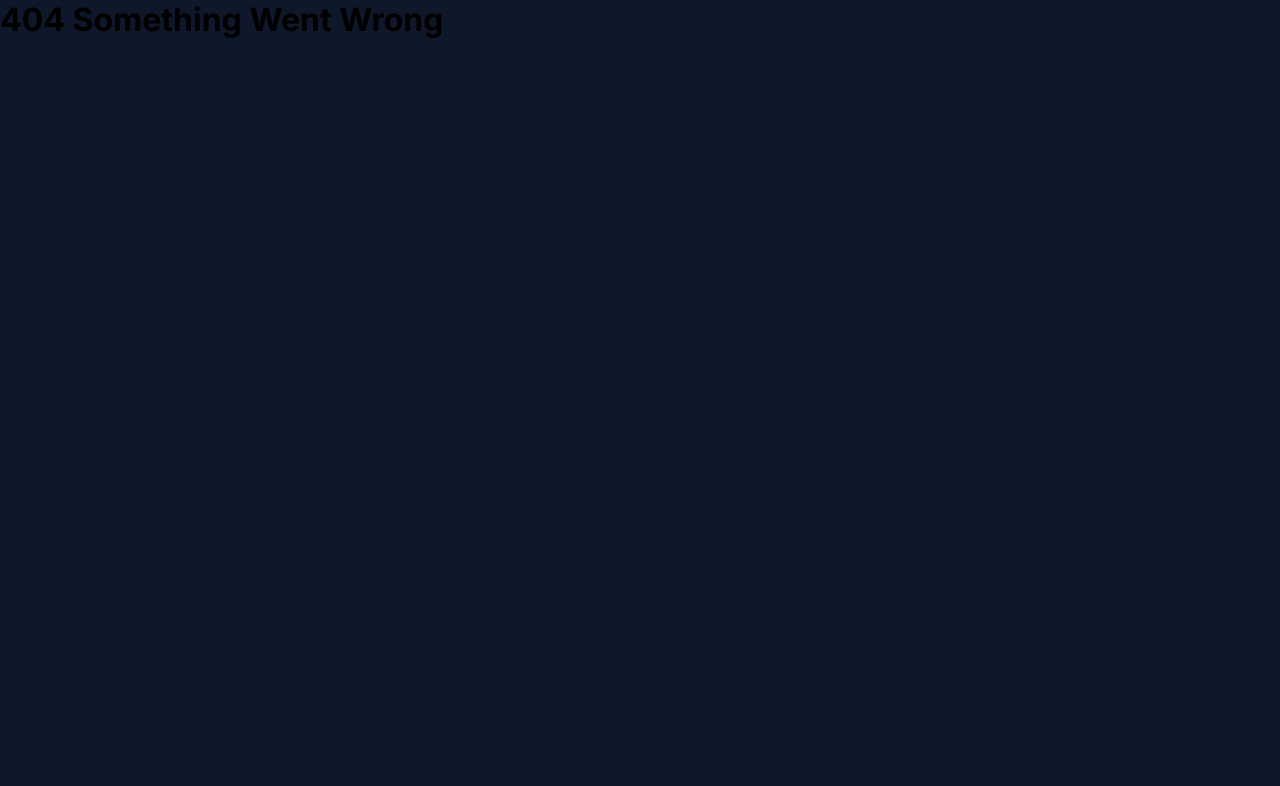
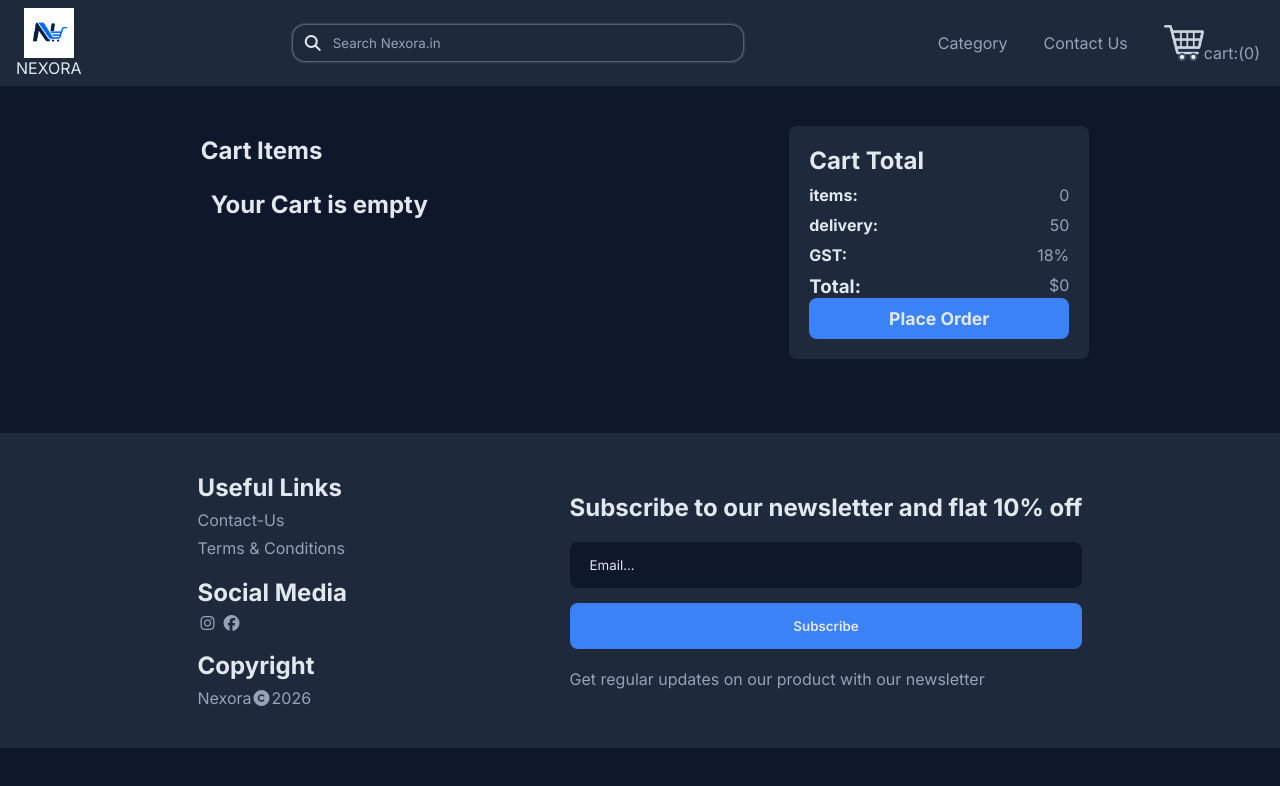
Before and after one commit to karanhub003/E-commerce-website, a React (Vite) app: page /cart in a window 1280 px wide. Before the commit this address had no page. Shown: the top 786 px of the page. Built offline with nearby package versions, Linux system fonts and the light colour scheme.

Commit message:
Cart page done and styling and functionality also done, made a Context API for cart also

```diff
--- a/src/components/AddToCartBtn.jsx
+++ b/src/components/AddToCartBtn.jsx
@@ -1,9 +1,12 @@
 import React from 'react'
 import './AddToCartBtn.css'
-export default function AddToCartBtn() {
+
+export default function AddToCartBtn({handleAddToCart}) {
+
+
   return (
     <div className='addToCartBtn'>
-            <button className='ToCartBtn'>Add To Cart</button>
+            <button className='ToCartBtn' onClick={handleAddToCart}>Add To Cart</button>
         </div>
   )
 }
--- a/src/components/Footer.css
+++ b/src/components/Footer.css
@@ -19,7 +19,7 @@
 h2 {
   color: var(--text-main);
 }
-p {
+.leftSide p,.rightSide p {
   color: var(--text-secondary);
 }
 .leftVal {
--- a/src/components/Header.jsx
+++ b/src/components/Header.jsx
@@ -6,9 +6,11 @@ import cartIcon from "../assets/shopping-cart.png";
 import "./Header.css";
 import SearchBar from "./SearchBar";
 import CategoryBox from "./CategoryBox";
+import { useCart } from "../context/CartContext";
 
 export default function Header({ query, setQuery, inputValue, setInputValue,setCategory}) {
   const [showCategory, setShowCategory] = useState(false);
+  const {cart}=useCart()
   return (
     <header>
       <div className="navBar">
@@ -30,12 +32,13 @@ export default function Header({ query, setQuery, inputValue, setInputValue,setC
           <Link to="/Contact-us" id="otherLink" className="navLinks">
             <p>Contact Us</p>
           </Link>
-          <div id="cartBtn" className="navLinks">
+          <Link to="/cart" id="cartBtn" className="navLinks">
             <img src={cartIcon} alt="cart" />
-            <p>Cart</p>
-          </div>
+             <p>cart:({cart.length})</p>
+          </Link>
           <div className="menuIcon">
             <img src={menuIcon} alt="menuIcon" />
+
           </div>
         </div>
       </div>
--- a/src/components/Home.jsx
+++ b/src/components/Home.jsx
@@ -1,6 +1,7 @@
-import React from 'react'
+import React, { useEffect } from 'react'
 import Header from './Header'
 import ProductList from './ProductList'
+import { useCart } from '../context/CartContext'
 
 
 
--- a/src/components/ProductCard.jsx
+++ b/src/components/ProductCard.jsx
@@ -1,9 +1,18 @@
-import React from 'react'
+import React, { useEffect } from 'react'
 import './ProductCard.css'
-import { Link } from 'react-router-dom'
+import { Link, useNavigate } from 'react-router-dom'
 import AddToCartBtn from './AddToCartBtn'
+import { useCart } from '../context/CartContext'
 export default function ProductCard({product}) {
+  const {addToCart}=useCart()
+  const handleAddToCart = (e) => {
+  e.preventDefault();
+  e.stopPropagation();
 
+  addToCart(product);
+
+  console.log("Added To Cart");
+};
   // console.log(product.reviews);
   return (
     <>
@@ -17,7 +26,7 @@ export default function ProductCard({product}) {
         <div className='productInfo'>
         <h3>{product.title}</h3>
         <p>{product.description}</p>
-        <AddToCartBtn/>
+        <AddToCartBtn handleAddToCart={handleAddToCart} />
         </div>
     </Link>
 
--- /dev/null
+++ b/src/context/CartContext.jsx
@@ -0,0 +1,134 @@
+import React, {
+  createContext,
+  useContext,
+  useEffect,
+  useState
+} from "react";
+
+const CartContext = createContext();
+
+export function CartProvider({ children }) {
+
+  const [cart, setCart] = useState(() => {
+
+  const storedCart =
+    localStorage.getItem("cart");
+
+  // if nothing exists
+  if (
+    !storedCart ||
+    storedCart === "undefined"
+  ) {
+    return [];
+  }
+
+  // otherwise convert string -> array
+  return JSON.parse(storedCart);
+});
+
+  // save cart in localStorage
+  useEffect(() => {
+
+    localStorage.setItem(
+      "cart",
+      JSON.stringify(cart)
+    );
+
+  }, [cart]);
+
+  // ADD PRODUCT
+  const addToCart = (product) => {
+
+    setCart((prevCart) => {
+
+      const alreadyExists =
+        prevCart.find(
+          (item) => item.id === product.id
+        );
+
+      if (alreadyExists) {
+
+        return prevCart.map((item) =>
+          item.id === product.id
+            ? {
+                ...item,
+                quantity: item.quantity + 1
+              }
+            : item
+        );
+      }
+
+      return [
+        ...prevCart,
+        {
+          ...product,
+          quantity: 1
+        }
+      ];
+    });
+  };
+
+  // REMOVE PRODUCT
+  const removeFromCart = (id) => {
+
+    setCart((prevCart) =>
+      prevCart.filter(
+        (item) => item.id !== id
+      )
+    );
+  };
+
+  // INCREASE
+  const increaseQuantity = (id) => {
+
+    setCart((prevCart) =>
+      prevCart.map((item) =>
+        item.id === id
+          ? {
+              ...item,
+              quantity: item.quantity + 1
+            }
+          : item
+      )
+    );
+  };
+
+  // DECREASE
+  const decreaseQuantity = (id) => {
+
+    setCart((prevCart) =>
+      prevCart.map((item) =>
+        item.id === id
+          ? {
+              ...item,
+              quantity: item.quantity - 1
+            }
+          : item
+      )
+    );
+  };
+  const totalPrice = cart.reduce(
+  (total, item) =>
+    total + item.price * item.quantity,
+  0
+);
+
+  // RETURN PROVIDER
+  return (
+    <CartContext.Provider
+      value={{
+        cart,
+        addToCart,
+        removeFromCart,
+        increaseQuantity,
+        decreaseQuantity,
+        totalPrice
+      }}
+    >
+      {children}
+    </CartContext.Provider>
+  );
+}
+
+export const useCart = () =>
+  useContext(CartContext);
--- a/src/index.css
+++ b/src/index.css
@@ -14,6 +14,9 @@
 }
 body{
     background-color: var(--bg-main);
+    display: flex ;
+    flex-direction: column;
+    min-height: 100vh;
 }
 
 main{
@@ -21,6 +24,11 @@ main{
     margin-inline: auto;
     padding: 20px;
     margin-top: 20px;
+}
+header{
+    position: sticky;
+    top: 0;
+    z-index: 1000;
 }
 footer{
     position: sticky;
--- a/src/main.jsx
+++ b/src/main.jsx
@@ -1,39 +1,44 @@
-import { createRoot } from 'react-dom/client'
-import { createBrowserRouter, RouterProvider } from "react-router-dom"
-import './index.css'
-import App from './App.jsx'
-import Home from './components/Home.jsx';
-import ErrorPage from './components/ErrorPage.jsx';
-import ProductDetails from './components/ProductDetails.jsx';
-import ContactUs from './components/ContactUs.jsx';
-
+import { createRoot } from "react-dom/client";
+import { createBrowserRouter, RouterProvider } from "react-router-dom";
+import "./index.css";
+import App from "./App.jsx";
+import Home from "./components/Home.jsx";
+import ErrorPage from "./components/ErrorPage.jsx";
+import ProductDetails from "./components/ProductDetails.jsx";
+import ContactUs from "./components/ContactUs.jsx";
+import CartPage from "./pages/CartPage.jsx";
+import { CartProvider } from "./context/CartContext.jsx";
 
 const router = createBrowserRouter([
   {
     path: "/",
-    element: <App/>,
-    errorElement:<ErrorPage/>,
-    children:[
+    element: <App />,
+    errorElement: <ErrorPage />,
+    children: [
       {
-            path:"/",
-            element:<Home/>
+        path: "/",
+        element: <Home />,
       },
       {
-            path:"product/:id",
-            element:<ProductDetails/>
+        path: "product/:id",
+        element: <ProductDetails />,
       },
       {
-            path:"/contact-Us",
-            element:<ContactUs/>
+        path: "/contact-Us",
+        element: <ContactUs />,
       },
-
-    ]
+      {
+        path: "/cart",
+        element: <CartPage />,
+      },
+    ],
   },
 ]);
 
+const root = createRoot(document.querySelector("#root"));
 
-
-
-const root=createRoot(document.querySelector('#root'))
-
-root.render(<RouterProvider router={router}/> )
+root.render(
+  <CartProvider>
+    <RouterProvider router={router} />
+  </CartProvider>,
+);
--- /dev/null
+++ b/src/pages/CartPage.css
@@ -0,0 +1,112 @@
+.cartContainer{
+
+    display: flex;
+    justify-content: space-around;
+}
+
+.cartItemBox{
+
+    display: flex;
+    flex-direction: column;
+    gap:15px;
+    padding: 10px;
+}
+.cartProductContainer{
+
+    display: flex;
+    flex-direction: column;
+    gap: 10px;
+    padding: 10px;
+}
+.cartProductCard{
+    border-radius:8px ;
+    display: flex;
+    width: 450px;
+    padding: 10px;
+    background-color: var(--bg-card);
+
+}
+.proImg{
+  width: 80px;
+  height: 80px;
+  display: flex;
+
+}
+.proImg img{
+    width: 100%;
+    height: 100%;
+    object-fit: contain;
+}
+.proTitle{
+    color: var(--text-main);
+    font-size: 1.2rem;
+    font-weight: 600;
+}
+.proInfo{
+    display: flex;
+    flex-direction: column;
+    gap: 8px;
+    color: var(--text-secondary);
+}
+
+.cartPriceBox{
+     display: flex;
+     flex-direction: column;
+     justify-content: space-between;
+     width: 300px;
+     padding: 20px;
+     background-color: var(--bg-card);
+     border-radius: 8px;
+
+}
+.cartPriceInfo{
+    display: flex;
+    flex-direction: column;
+    gap: 10px;
+}
+.pricebox{
+    display: flex;
+     justify-content: space-between;
+
+}
+.pricebox p{
+    color: var(--text-secondary);
+}.pricebox h3{
+    color: var(--text-main);
+}
+
+.placeBtn{
+    padding: 10px 20px;
+    border-radius: 8px;
+    background-color: var(--primary);
+    color: var(--text-main);
+    font-size: 1.1rem;
+    font-weight:700 ;
+    border: none;
+}
+.cartProductController{
+    display: flex;
+    flex-direction: column;
+    gap: 10px;
+}
+.removeBtn{
+    width: 80px;
+    padding:4px;
+    border-radius: 8px;
+    background-color: var(--primary);
+    color: var(--text-main);
+    font-weight:400 ;
+    border: none;
+}
+.incDec{
+    display: flex;
+    align-items: center;
+    gap: 10px;
+}
+.incDecBtn{
+    background-color: var(--primary);
+    color: var(--text-main);
+    border: none;
+    font-size: 1.2rem;
+    cursor: pointer;
+}
--- /dev/null
+++ b/src/pages/CartPage.jsx
@@ -0,0 +1,72 @@
+import React from "react";
+import "./CartPage.css";
+import { useCart } from "../context/CartContext";
+export default function CartPage() {
+  const {
+    cart,
+    removeFromCart,
+    increaseQuantity,
+    decreaseQuantity,
+    totalPrice,
+  } = useCart();
+  console.log(totalPrice);
+  return (
+    <div className="cartContainer">
+      <div className="cartItemBox">
+        <h2>Cart Items</h2>
+        <div className="cartProductContainer">
+          {cart.length === 0 ? (
+            <h2>Your Cart is empty</h2>
+          ) : (
+            cart.map((item) => (
+              <div className="cartProductCard">
+                <div className="proImg">
+                  <img src={item.images[0]} alt="" />
+                </div>
+                <div className="proInfo">
+                  <p className="proTitle">{item.title}</p>
+                  <p>
+                    Price: <span>${item.price}</span>
+                  </p>
+                  <div className="cartProductController">
+                    <div className="incDec">
+                    <button className="incDecBtn" onClick={() => decreaseQuantity(item.id)}>-</button>
+                    <span>{item.quantity}</span>
+                    <button className="incDecBtn" onClick={() => increaseQuantity(item.id)}>+</button>
+                    </div>
+
+                    <button className="removeBtn" onClick={() => removeFromCart(item.id)}>
+                      Remove
+                    </button>
+                  </div>
+                </div>
+              </div>
+            ))
+          )}
+        </div>
+      </div>
+      <div className="cartPriceBox">
+        <div className="cartPriceInfo">
+          <h2>Cart Total</h2>
+          <div className="pricebox">
+            <b>items:</b>
+            <p>{totalPrice}</p>
+          </div>
+          <div className="pricebox">
+            <b>delivery:</b>
+            <p>50</p>
+          </div>
+          <div className="pricebox">
+            <b>GST:</b>
+            <p>18%</p>
+          </div>
+          <div className="pricebox">
+            <h3>Total:</h3>
+            <p>${totalPrice}</p>
+          </div>
+        </div>
+        <button className="placeBtn">Place Order</button>
+      </div>
+    </div>
+  );
+}
```
Lines whose indentation alone changed are shown as unchanged.
